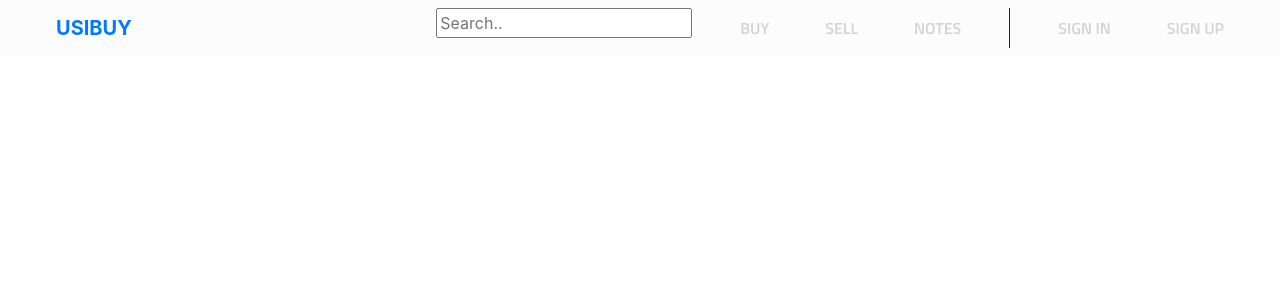
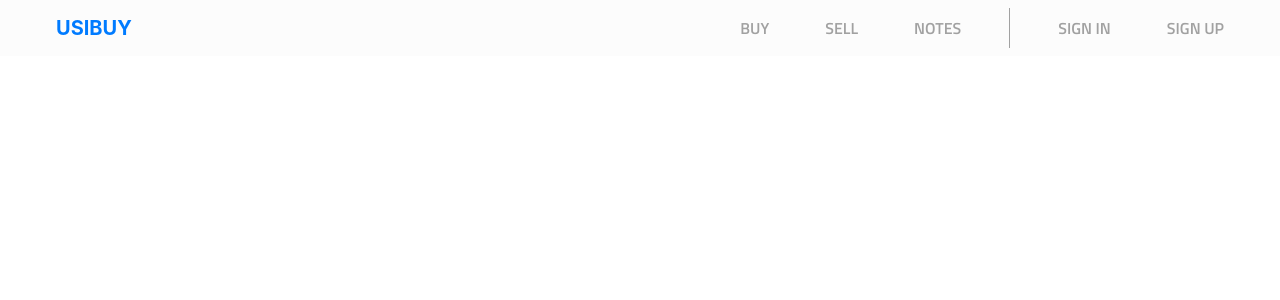
Before and after one commit to tanvee09/Usibuy, a Django app: page /base/ in a window 1280 px wide. Shown: the top 300 px of the page. Run offline with Django 3.2, Linux system fonts and the light colour scheme; some libraries are stand-ins or nearby versions.

Commit message:
changed navbar

```diff
--- a/usedbooks/bookstore/static/bookstore/base.css
+++ b/usedbooks/bookstore/static/bookstore/base.css
@@ -1,5 +1,20 @@
 body{
 
+}
+
+.fa-search:hover{
+  color:#00e6a1;
+}
+
+.dropdown-toggle::after {
+  border: none!important;
+  font: normal normal normal 14px/1 FontAwesome;
+  content: "\f002"!important; /* the desired FontAwesome icon */
+  vertical-align: 0; /* to center vertically */
+}
+
+.dropdown-toggle:hover{
+  color: #00e6a1;
 }
 
 .navbar {
@@ -15,7 +30,7 @@ body{
 }
 
 .navbar-nav a {
-  color: rgb(211, 211, 211);
+  color: rgb(161, 161, 161);
 }
 #hamburger {
   height: 35px;
--- a/usedbooks/bookstore/templates/bookstore/base.html
+++ b/usedbooks/bookstore/templates/bookstore/base.html
@@ -52,10 +52,16 @@
 
             <div class="collapse navbar-collapse" id="navbarCollapse" style="float: right;">
                 <div class="navbar-nav ml-auto">
-                    <form method="get"><input type="text" name="q" id="id_q" placeholder="Search.."></form>
+                    <li class="nav-item dropdown">
+                        <a class="nav-link dropdown-toggle" id="navbarDropdownMenuLink1" data-toggle="dropdown" aria-haspopup="true"
+                          aria-expanded="false"><i class="fa fa-search"></i></a>
+                        <div class="dropdown-menu dropdown-primary" aria-labelledby="navbarDropdownMenuLink1" style="padding-left: 10px; padding-right: 10px;">
+                            <form method="get"><input type="text" name="q" id="id_q" placeholder="Search.." style="width: 400px;"></form>
+                        </div>
+                    </li>
                     <a href="{% url 'bookstore-buy' %}" class="nav-item nav-link navs">BUY</a>
                     <a href="{% url 'bookstore-sell' %}" class="nav-item nav-link navs">SELL</a>
-                    <div style="border-right: 1px solid; padding-right: 40px;">
+                    <div style="border-right: 1px solid; padding-right: 40px; border-color: rgb(161, 161, 161);">
                         <a href="{% url 'note_list' %}" class="nav-item nav-link navs" >NOTES</a>
                     </div>
                     {% if user.is_authenticated %}
@@ -65,7 +71,6 @@
                         <a href="{% url 'login' %}" class="nav-item nav-link navs" >SIGN IN</a>
                         <a href="{% url 'register' %}" class="nav-item nav-link navs" style="padding-right: 40px;">SIGN UP</a>
 	                {% endif %}
-
                 </div>
             </div>
         </nav>
```
